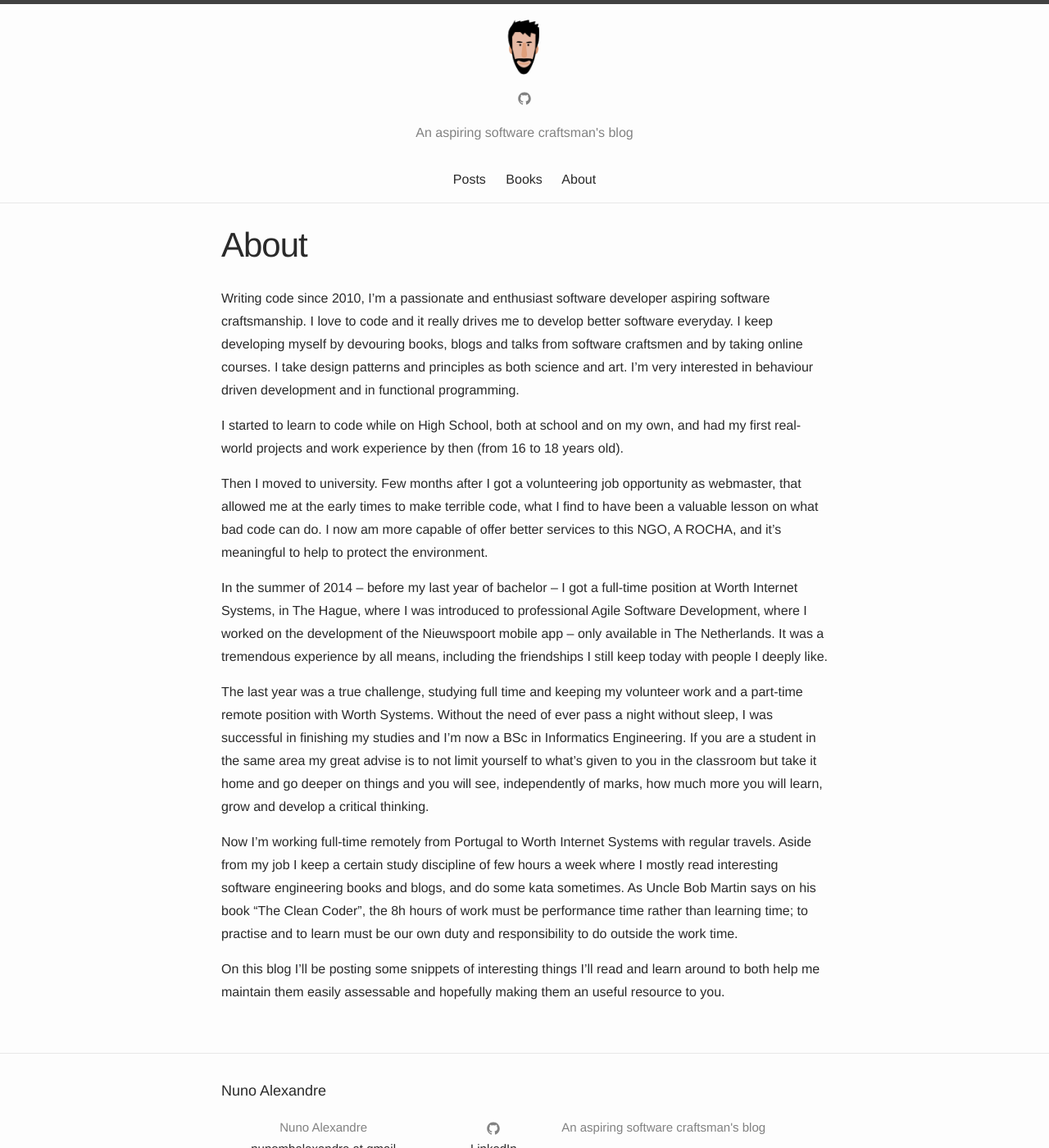
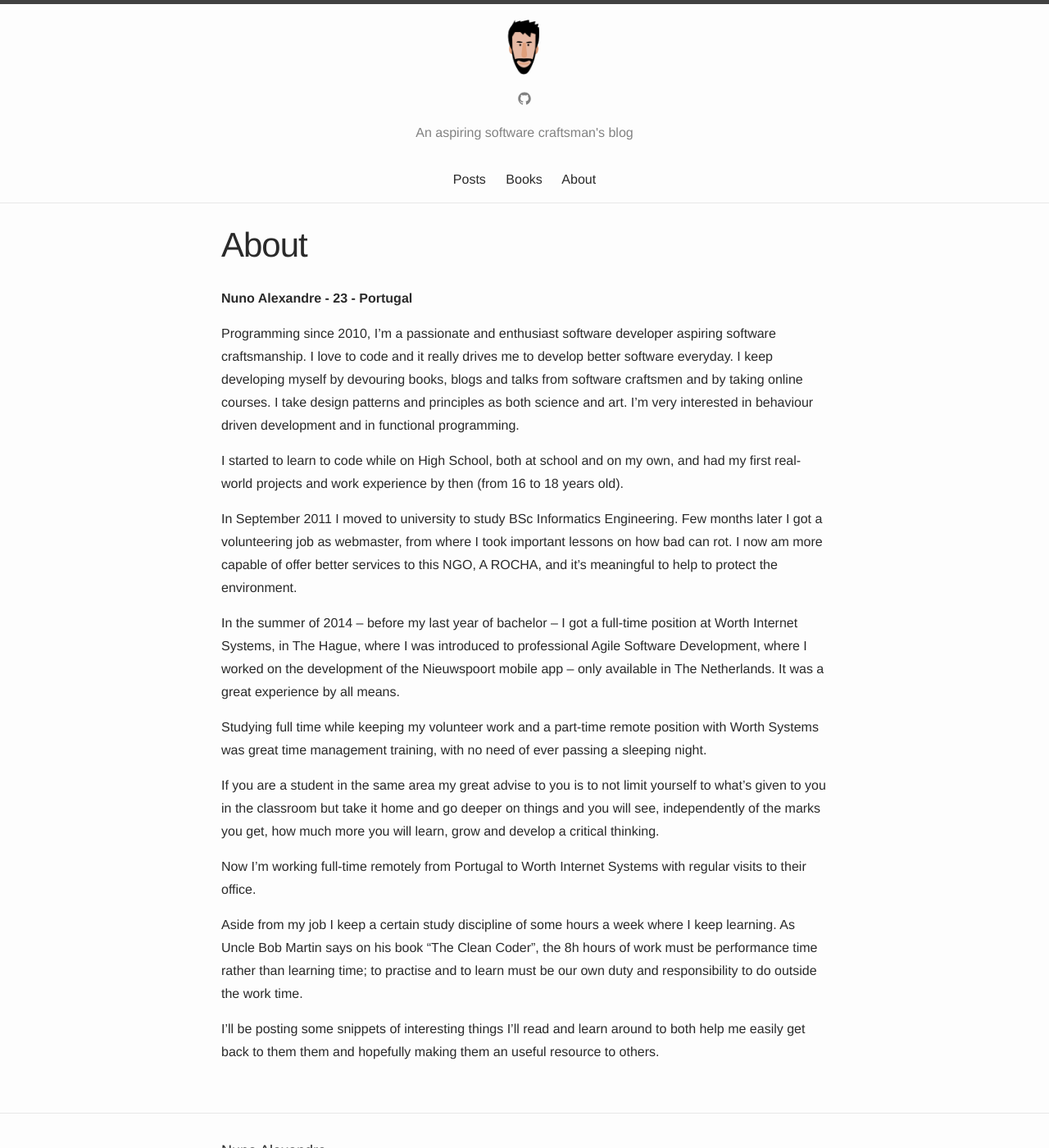
Before and after one commit to NunoAlexandre/nunoalexandre.github.io, a Jekyll site: the page built from zabout.md, in a window 1280 px wide and 1400 px high. Shown: the whole window at 82% size. Built offline with Jekyll 4.4.1, drawn with Linux system fonts in a browser that asks for light colours; comment, search, counter and statistics services are not loaded.

Commit message:
updated the about page.

```diff
--- a/zabout.md
+++ b/zabout.md
@@ -6,18 +6,23 @@ comments: true
 id: /about/
 ---
 
-Writing code since 2010, I’m a passionate and enthusiast software developer aspiring software craftsmanship. I love to code and it really drives me to develop better software everyday. I keep developing myself by devouring books, blogs and talks from software craftsmen and by taking online courses. I take design patterns and principles as both science and art. I’m very interested in behaviour driven development and in functional programming.
+**Nuno Alexandre - 23 - Portugal**
+
+Programming since 2010, I’m a passionate and enthusiast software developer aspiring software craftsmanship. I love to code and it really drives me to develop better software everyday. I keep developing myself by devouring books, blogs and talks from software craftsmen and by taking online courses. I take design patterns and principles as both science and art. I’m very interested in behaviour driven development and in functional programming.
 
 I started to learn to code while on High School, both at school and on my own, and had my first real-world projects and work experience by then (from 16 to 18 years old).
 
-Then I moved to university. Few months after I got a volunteering job opportunity as webmaster, that allowed me at the early times to make terrible code, what I find to have been a valuable lesson on what bad code can do. I now am more capable of offer better services to this NGO, A ROCHA, and it’s meaningful to help to protect the environment.
+In September 2011 I moved to university to study BSc Informatics Engineering. Few months later I got a volunteering job as webmaster, from where I took important lessons on how bad can rot. I now am more capable of offer better services to this NGO, A ROCHA, and it’s meaningful to help to protect the environment.
 
-In the summer of 2014 – before my last year of bachelor  – I got a full-time position at Worth Internet Systems, in The Hague, where I was introduced to professional Agile Software Development, where I worked on the development of the Nieuwspoort mobile app – only available in The Netherlands. It was a tremendous experience by all means, including the friendships I still keep today with people I deeply like.
+In the summer of 2014 – before my last year of bachelor – I got a full-time position at Worth Internet Systems, in The Hague, where I was introduced to professional Agile Software Development, where I worked on the development of the Nieuwspoort mobile app – only available in The Netherlands. It was a great experience by all means.
 
-The last year was a true challenge, studying full time and keeping my volunteer work and a part-time remote position with Worth Systems. Without the need of ever pass a night without sleep, I was successful in finishing my studies and I’m now a BSc in Informatics Engineering. If you are a student in the same area my great advise is to not limit yourself to what’s given to you in the classroom but take it home and go deeper on things and you will see, independently of marks, how much more you will learn, grow and develop a critical thinking.
+Studying full time while keeping my volunteer work and a part-time remote position with Worth Systems was great time management training, with no need of ever passing a sleeping night.
 
-Now I’m working full-time remotely from Portugal to Worth Internet Systems with regular travels.
-Aside from my job I keep a certain study discipline of few hours a week where I mostly read  interesting software engineering books and blogs, and do some kata sometimes.
+If you are a student in the same area my great advise to you is to not limit yourself to what’s given to you in the classroom but take it home and go deeper on things and you will see, independently of the marks you get, how much more you will learn, grow and develop a critical thinking.
+
+Now I’m working full-time remotely from Portugal to Worth Internet Systems with regular visits to their office.
+
+Aside from my job I keep a certain study discipline of some hours a week where I keep learning.
 As Uncle Bob Martin says on his book “The Clean Coder”, the 8h hours of work must be performance time rather than learning time; to practise and to learn must be our own duty and responsibility to do outside the work time.
 
-On this blog I’ll be posting some snippets of interesting things I’ll read and learn around to both help me maintain them easily assessable and hopefully making them an useful resource to you.
+I’ll be posting some snippets of interesting things I’ll read and learn around to both help me easily get back to them them and hopefully making them an useful resource to others.
```
